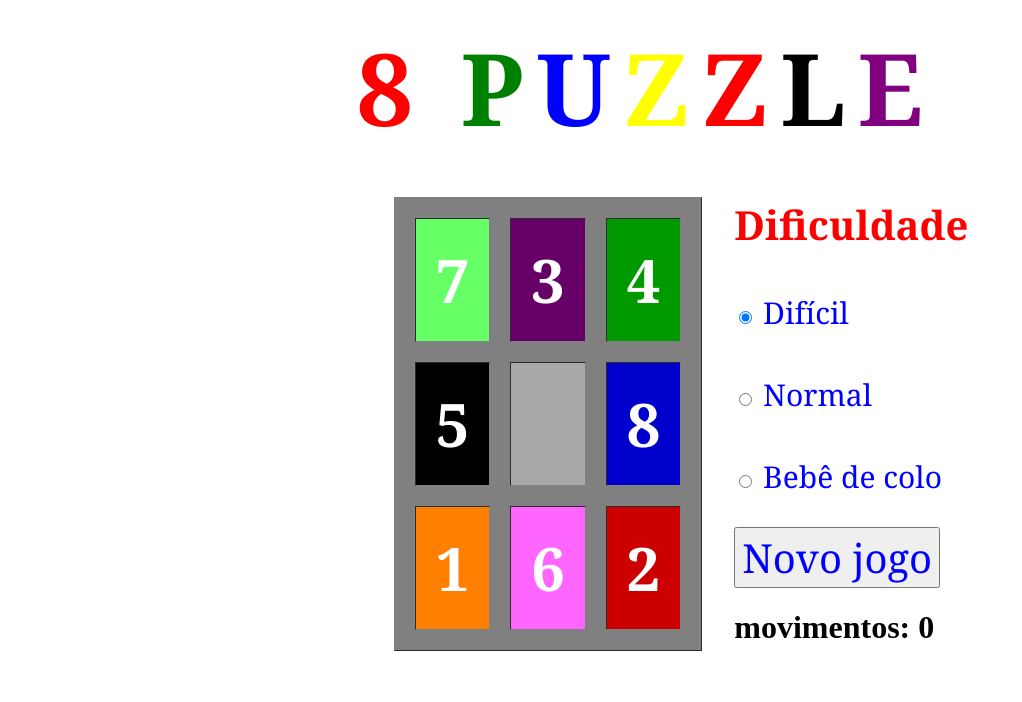
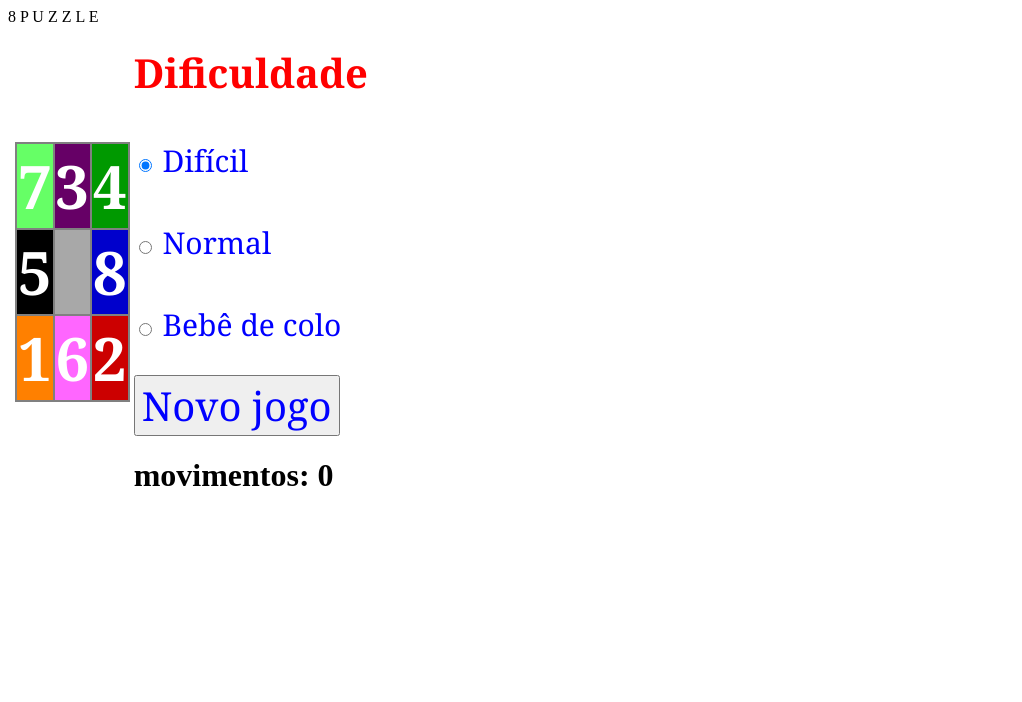
Before and after one commit to MauricioBraga/eight_puzzle_js, a plain HTML site: page index.html in a window 1280 px wide. Shown: the whole page, without its empty margins (0-1022 px from the left). Drawn offline with Linux system fonts and the light colour scheme.

Commit message:
Melhoria estrutura do código

```diff
--- a/index.html
+++ b/index.html
@@ -3,77 +3,57 @@
     <meta charset="utf-8">
     <link rel="stylesheet" href="style.css">
     <script src="8_puzzle.js" charset="utf-8"></script>
+
 </head>
-
 <body onKeyDown="checaControles(event.keyCode)">
 
-<center>
+    <p id="titulo">
+        <span id=numero_8> 8 </span>
+        <span id=letra_P> P </span>
+        <span id=letra_U> U </span>
+        <span id=letra_Z1> Z </span>
 
-<!-- Tabela com o nome 8 puzzle -->
-<table class="tabela_nome" cellspacing = "10">
-	<tr>	<td id=tabela_nome_8><b> 8 </b></td>
-		<td><b>  </b></td>
-		<td><b>  </b></td>
-		<td><b>  </b></td>
-		<td id=tabela_nome_P><b> P </b></td>
-		<td id=tabela_nome_U><b> U </b></td>
-		<td id=tabela_nome_Z1><b> Z </b></td>
-		<td id=tabela_nome_Z2><b> Z </b></td>
-		<td id=tabela_nome_L><b> L </b></td>
-		<td id=tabela_nome_E><b> E </b></td>
-	</tr>
-</table>
+        <span id=letra_Z2> Z </span>
+        <span id=letra_L> L </span>
+        <span id=letra_E> E </span>
+    </p>
 
-<!-- Tabela com 3 colunas, uma vazia apenas para ajudar na centralização, uma com o tabuleiro e uma última incluindo os botões de dificuldade, o botão nova partida e o número de movimentos -->
-<table id=tabela_central cellspacing = "30" >
-	<tr>
-		<!-- coluna vazia -->
-		<td width="50"></td>
-
+<div>
+      <table id=tabela_central>
+            <tr> <!-- coluna vazia -->
+                <td class="coluna_vazia"></td>
                 <!-- coluna com uma nova tabela com o tabuleiro -->
                 <td>
                     <h2 id=principal></h2>
                     <form name="frmJogo">
-			<table class="tabuleiro"  border=1 cellspacing = "20" cellpadding = "20">
-    				<h1>
+                        <table class="tabuleiro">
                             <tr>
-					<td id=celula_1><strong> 8 </td>
-					<td id=celula_2><strong> 4 </td>
-					<td id=celula_3><strong> 1 </td>
+                                <td id=celula_1> 8 </td>
+                                <td id=celula_2> 4 </td>
+                                <td id=celula_3> 1 </td></tr>
+                            <tr>
+                                <td id=celula_4>7 </td>
+                                <td id=celula_5> </td>
+                                <td id=celula_6> 2 </td>
                             </tr>
                             <tr>
-					<td id=celula_4> <strong>7 </td>
-					<td id=celula_5>  </td>
-					<td id=celula_6><strong> 2 </td>
-    				</tr>
-    				<tr>
-					<td id=celula_7><strong> 3 </td>
-					<td id=celula_8><strong> 5 </td>
-					<td id=celula_9><strong> 6 </td>
+                                <td id=celula_7> 3 </td>
+                                <td id=celula_8> 5 </td>
+                                <td id=celula_9> 6 </td>
                             </tr>
                         </table>
                     </form>
                 </td>
+
 <!-- coluna com a dificuldade, o botão nova partida e o número de movimentos -->
-		<td>
-			<p id=resultado> <strong>Dificuldade: </strong></p>
-			<form name="frmSetup" id=frmSetup >
-				<input type="radio" name = "dificuldade" value="D" CHECKED> Difícil <br><br>
-				<input type="radio" name = "dificuldade" value="N"> Normal <br><br>
-				<input type="radio" name = "dificuldade" value="C"> Bebê de colo
+                <td> <p id=resultado> Dificuldade: </p>
+                    <form name="frmSetup" id=frmSetup>
+                        <input type="radio" name="dificuldade" value="D" CHECKED> Difícil <br><br>
+                        <input type="radio" name="dificuldade" value="N"> Normal <br><br>
+                        <input type="radio" name="dificuldade" value="C"> Bebê de colo
                     </form>
                     <input type="button" id=btnNovoJogo value="Novo jogo" onclick="nova_partida()">
-			<h1  id=jogadas_realizadas> movimentos: 0 </h1>
-
-
-		</td>
-	</tr>
-</table>
-
-
+                    <h1 id=jogadas_realizadas> movimentos: 0 </h1>
                     </form>
-
-</center>
-
-</body>
-</html>
+                </td> </tr></table></div>
+</body></html>
```
Lines whose indentation alone changed are shown as unchanged.
